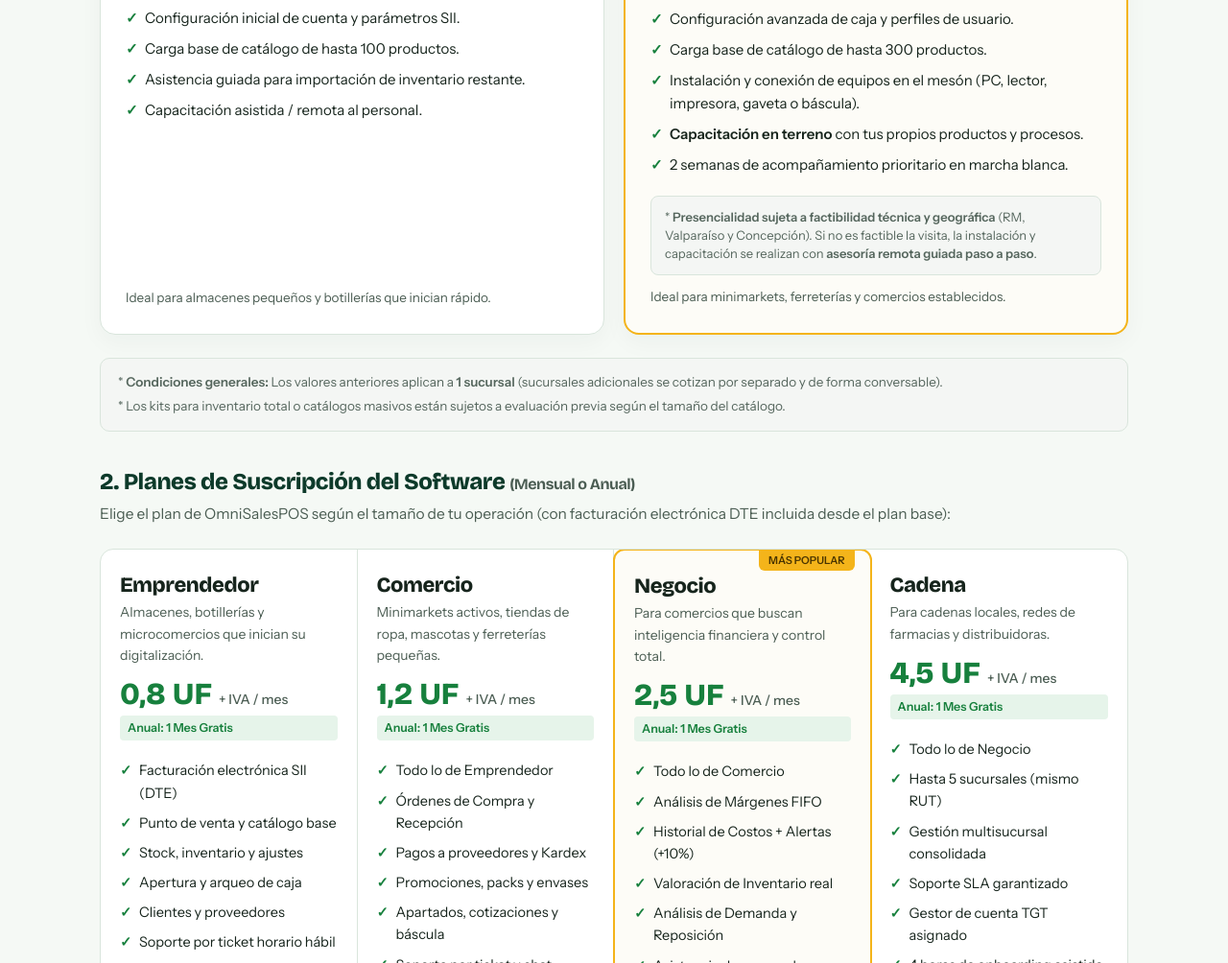
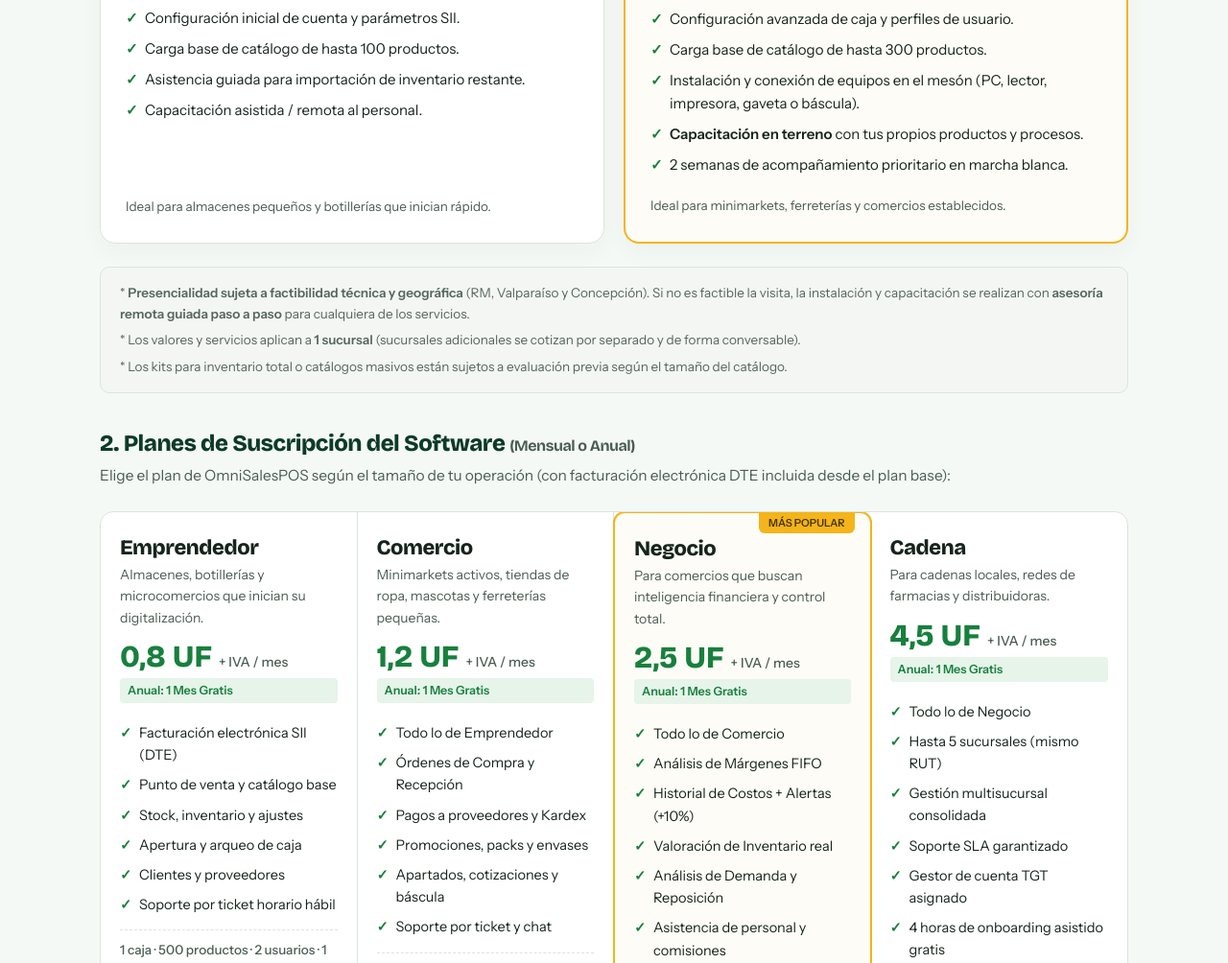
Before and after one commit to GSI360-Empresa/TGTONE_OMNISALES, a plain HTML site: page index.html in a window 1280 px wide. Shown: the part 3309-4313 px from the top of the page at 96% size. Drawn offline with nearby package versions, Linux system fonts and the light colour scheme.

Commit message:
cambio PLANES GSI sercotec mejora

```diff
--- a/index.html
+++ b/index.html
@@ -437,19 +437,16 @@ footer .footer-wrap{display:flex;align-items:center;justify-content:space-betwee
           <li><strong>Capacitación en terreno</strong> con tus propios productos y procesos.</li>
           <li>2 semanas de acompañamiento prioritario en marcha blanca.</li>
         </ul>
-        <div class="setup-note">
-          <p>* <strong>Presencialidad sujeta a factibilidad técnica y geográfica</strong> (RM, Valparaíso y Concepción). Si no es factible la visita, la instalación y capacitación se realizan con <strong>asesoría remota guiada paso a paso</strong>.</p>
-        </div>
-        <p style="font-size:13.5px; color:var(--mut); margin-top:12px">Ideal para minimarkets, ferreterías y comercios establecidos.</p>
+        <p style="font-size:13.5px; color:var(--mut); margin-top:auto">Ideal para minimarkets, ferreterías y comercios establecidos.</p>
       </div>
     </div>
 
     <!-- NOTA GENERAL PARA AMBOS SERVICIOS DE INSTALACIÓN -->
-    <div style="margin-top:-24px; margin-bottom:36px; padding:14px 18px; background:#f4f6f4; border:1px solid #d9e5dc; border-radius:10px; font-size:13.5px; color:#55665d; display:flex; flex-direction:column; gap:4px;">
-      <p>* <strong>Condiciones generales:</strong> Los valores anteriores aplican a <strong>1 sucursal</strong> (sucursales adicionales se cotizan por separado y de forma conversable).</p>
+    <div style="margin-top:-24px; margin-bottom:36px; padding:16px 20px; background:#f4f6f4; border:1px solid #d9e5dc; border-radius:10px; font-size:13.5px; color:#55665d; display:flex; flex-direction:column; gap:6px;">
+      <p>* <strong>Presencialidad sujeta a factibilidad técnica y geográfica</strong> (RM, Valparaíso y Concepción). Si no es factible la visita, la instalación y capacitación se realizan con <strong>asesoría remota guiada paso a paso</strong> para cualquiera de los servicios.</p>
+      <p>* Los valores y servicios aplican a <strong>1 sucursal</strong> (sucursales adicionales se cotizan por separado y de forma conversable).</p>
       <p>* Los kits para inventario total o catálogos masivos están sujetos a evaluación previa según el tamaño del catálogo.</p>
     </div>
-
 
     <!-- PASO 2: PLANES DE SUSCRIPCIÓN DE SOFTWARE (SEGUNDO) -->
     <h3 style="font-size:24px; margin-top:40px; margin-bottom:8px; color:var(--deep)">2. Planes de Suscripción del Software <span style="font-size:16px; font-weight:500; color:var(--mut)">(Mensual o Anual)</span></h3>
```
